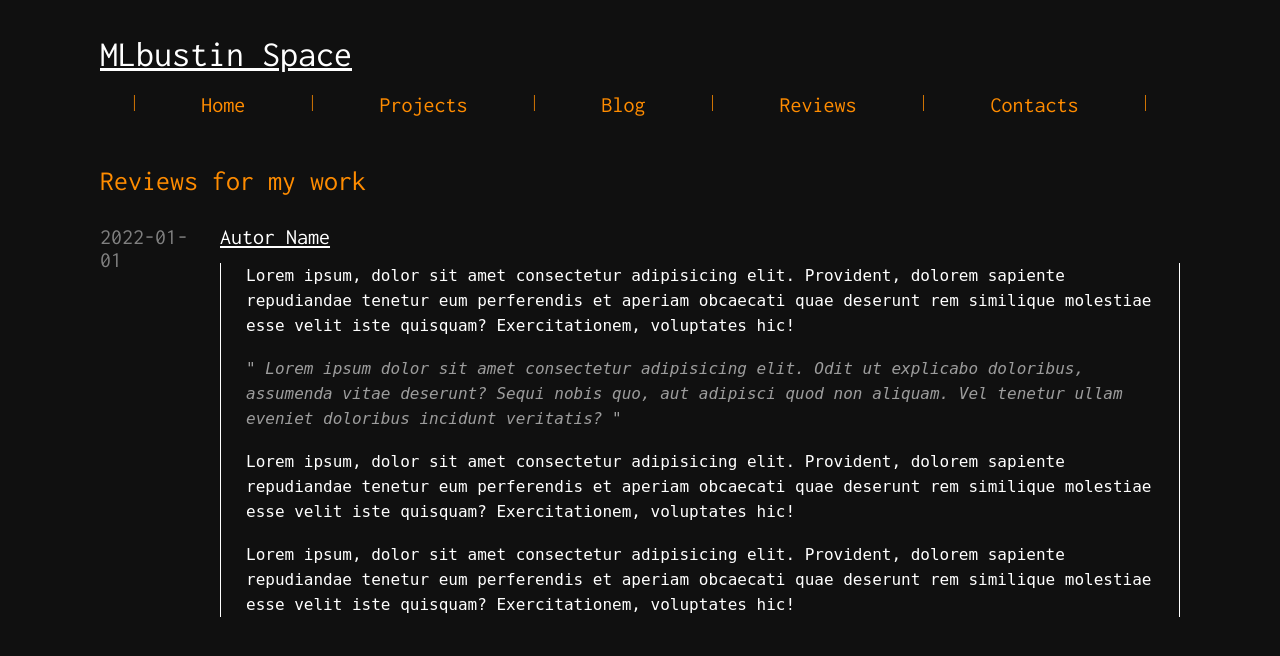
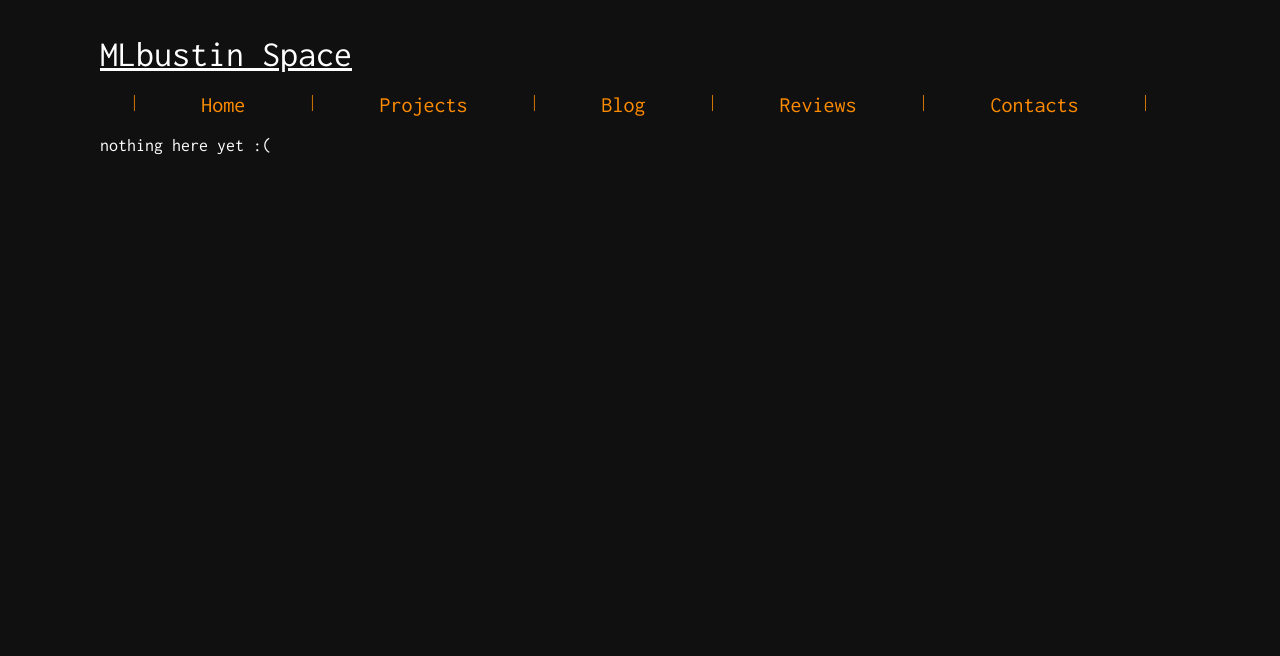
Before and after one commit to redduvel/mpage, a PHP site: page /reviews.php in a window 1280 px wide. Shown: the top 656 px of the page. Run offline with PHP 8.4, Linux system fonts and the light colour scheme; some web fonts are replaced.

Commit message:
Add files via upload

```diff
--- a/blog.php
+++ b/blog.php
@@ -63,6 +63,11 @@
 
                     </div>
                 </div>
+                <div class="none-post">
+                    <p class="none-post-text">
+                        nothing here yet :(
+                    </p>
+                </div>
             </div>
         </section>
     </div>
--- a/css/style.css
+++ b/css/style.css
@@ -192,6 +192,19 @@ body {
     display: flex;
     justify-content: flex-start;
     padding-top: 30px;
+
+    display: none;
+
+}
+.none-post-text{
+    font-family: "Inconsolata";
+    font-style: normal;
+    font-size: 18px;
+
+    color: White;
+    display: inline-block;
+
+    padding-top: 20px;
 }
 .post-container{
 
--- a/reviews.php
+++ b/reviews.php
@@ -18,7 +18,7 @@
                 include("blocks/header/header.php");
             ?>
         </header>
-            <section class="blog">
+        <section class="blog post">
                 <p class="blog-h projects-h">Reviews for my work</p>
                 <div class="blog-posts">
                     <div class="post">
@@ -67,6 +67,11 @@
                     </div>
                 </div>
         </section>
+        <div class="none-post">
+            <p class="none-post-text">
+                nothing here yet :(
+            </p>
+        </div>
     </div>
 </body>
 </html>
```
